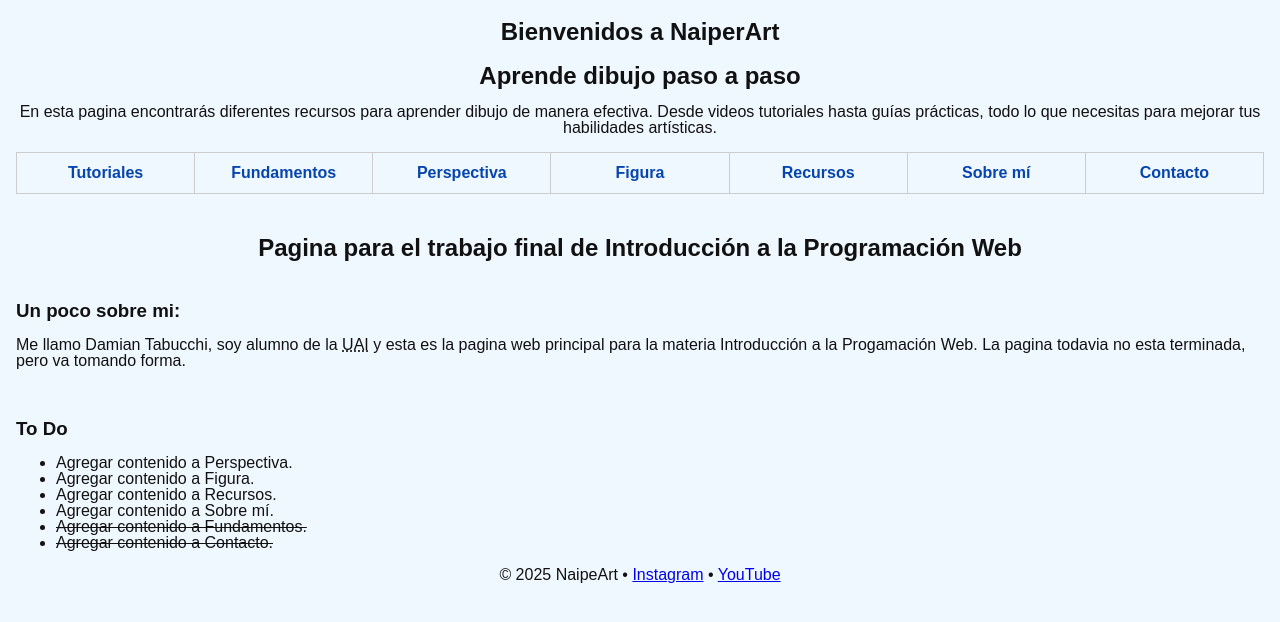
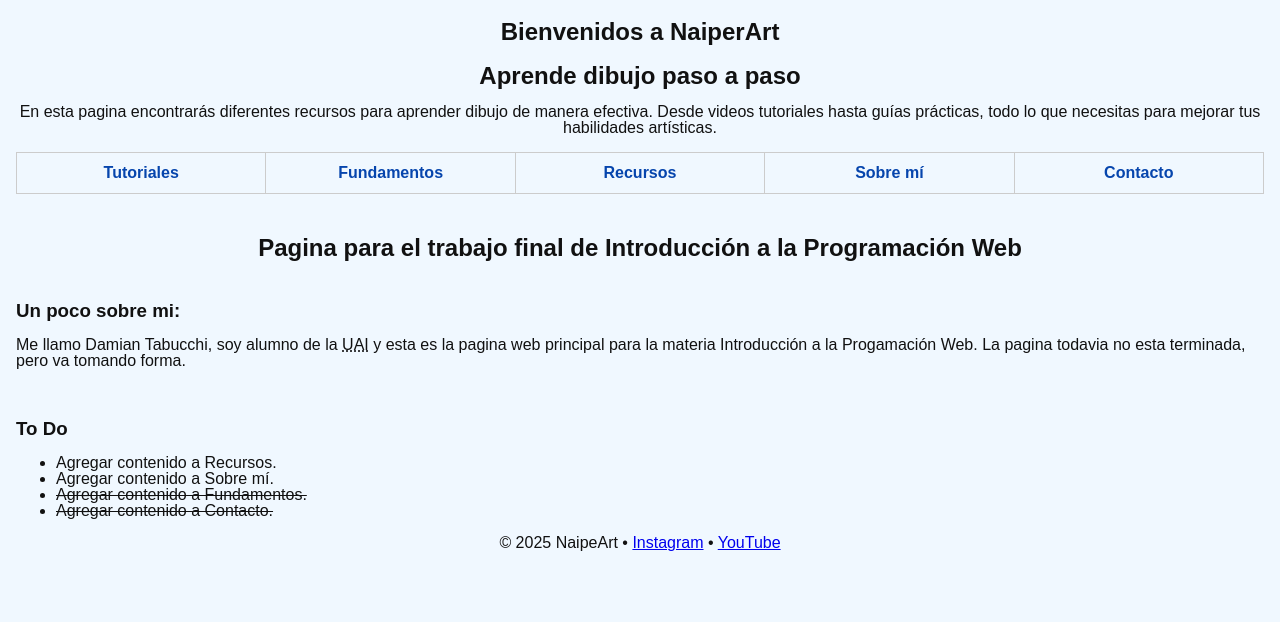
Before and after one commit to DamianTabucchi/NaipeArt, a plain HTML site: page index.html in a window 1280 px wide. Drawn offline with Linux system fonts and the light colour scheme.

Commit message:
Se eliminaron los links a Perspectiva y Figura, ya que pueden alojarse en Tutoriales o Fundamentos.

```diff
--- a/index.html
+++ b/index.html
@@ -22,8 +22,6 @@
       <tr>
         <td><a href="tutoriales.html">Tutoriales</a></td>
         <td><a href="fundamentos.html">Fundamentos</a></td>
-        <td><a href="index.html">Perspectiva</a></td>
-        <td><a href="index.html">Figura</a></td>
         <td><a href="index.html">Recursos</a></td>
         <td><a href="index.html">Sobre mí</a></td>
         <td><a href="contacto.html">Contacto</a></td>
@@ -39,8 +37,6 @@
       <br>
       <h3>To Do</h3>
       <ul>
-        <li>Agregar contenido a Perspectiva.</li>
-        <li>Agregar contenido a Figura.</li>
         <li>Agregar contenido a Recursos.</li>
         <li>Agregar contenido a Sobre mí.</li>
         <li><s>Agregar contenido a Fundamentos.</s></li>
```
Also changed, not shown: contacto.html (+1 -3 lines), fundamentos.html (+0 -2 lines), tutoriales.html (+1 -3 lines).
